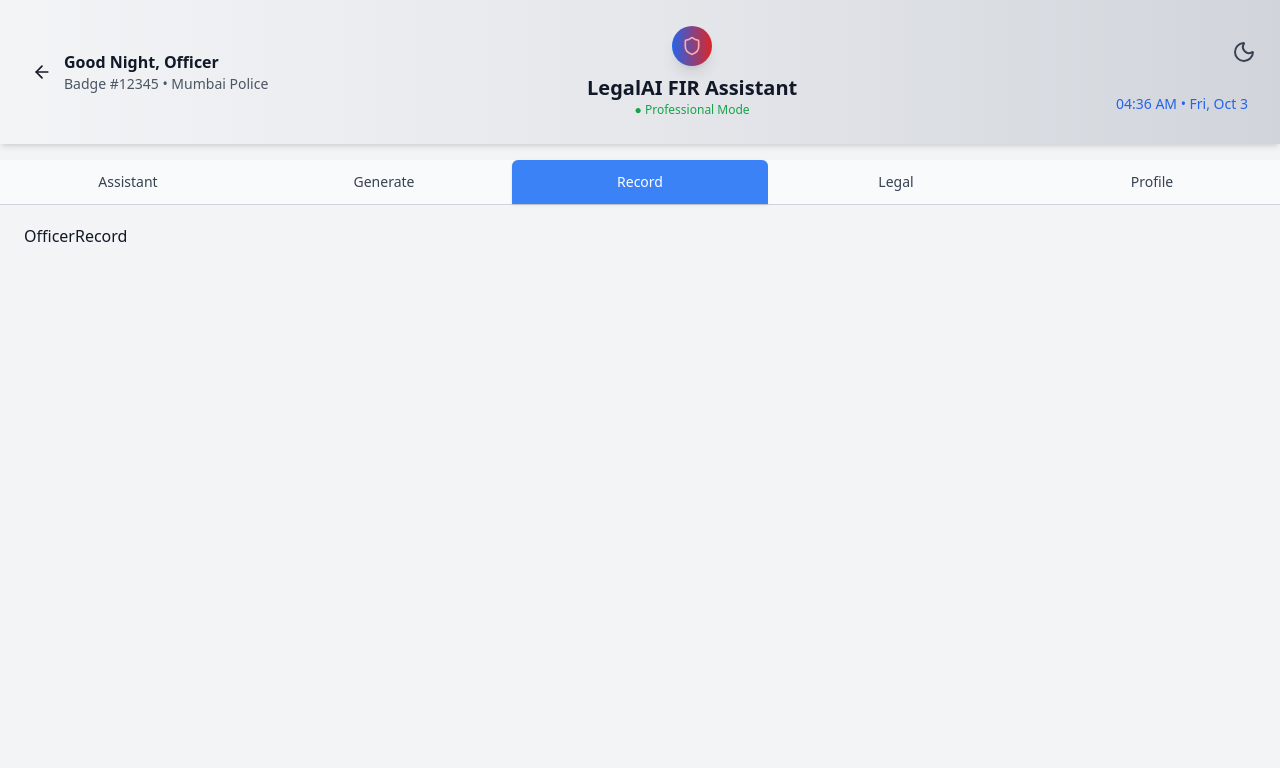
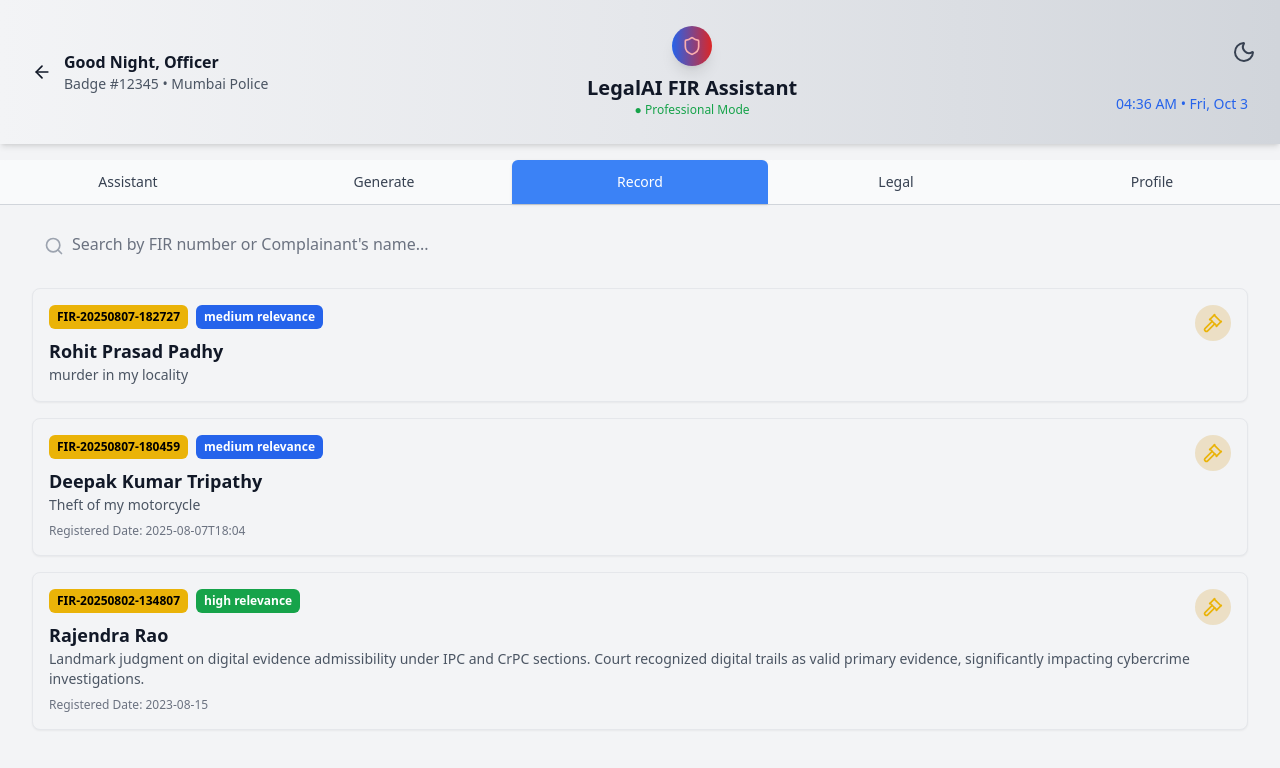
Before and after one commit to cooldkt143/legalAi, a React (Vite) app: page /officerHome in a window 1280 px wide. Both pictures are taken after a click on the button "Record". Shown: the top 768 px of the page. Built offline with nearby package versions, Linux system fonts and the light colour scheme.

Commit message:
adding Officer's legal section and record section page

```diff
--- a/src/components/officer/OfficerLegal.jsx
+++ b/src/components/officer/OfficerLegal.jsx
@@ -1,9 +1,127 @@
-import React from 'react'
+import React, { useState } from "react";
+import { ChevronDown, ChevronUp, Search } from "lucide-react";
+
+const legalSections = [
+  {
+    code: "CrPC 154",
+    codeColor: "bg-purple-600",
+    usage: "high usage",
+    usageColor: "bg-green-600",
+    title: "Information in cognizable cases",
+    details:
+      "Section 154 mandates that every information relating to a cognizable offence must be recorded in writing by a police officer. It ensures timely registration of crimes and is crucial for initiating a police investigation. The informant is entitled to receive a copy of the FIR. If a police officer refuses to register the complaint, the aggrieved party may approach a senior officer. This section is the foundation of procedural justice, ensuring access to legal remedies and protection of victims' rights under the criminal justice system.",
+  },
+  {
+    code: "IPC 302",
+    codeColor: "bg-pink-600",
+    usage: "high usage",
+    usageColor: "bg-green-600",
+    title: "Punishment for murder",
+    details: "This section prescribes punishment for committing the offence of murder, which may extend to death penalty or life imprisonment.",
+  },
+  {
+    code: "IPC 375",
+    codeColor: "bg-pink-600",
+    usage: "high usage",
+    usageColor: "bg-green-600",
+    title: "Rape",
+    details: "Defines the offence of rape and prescribes punishment. This is a critical section for safeguarding women's rights.",
+  },
+  {
+    code: "CrPC 161",
+    codeColor: "bg-purple-600",
+    usage: "medium usage",
+    usageColor: "bg-blue-600",
+    title: "Examination of witnesses by police",
+    details: "Empowers police officers to examine witnesses orally during investigation. However, the witness is not bound to sign any written statement.",
+  },
+  {
+    code: "IPC 420",
+    codeColor: "bg-pink-600",
+    usage: "high usage",
+    usageColor: "bg-green-600",
+    title: "Cheating and dishonestly inducing delivery of property",
+    details: "Punishes acts of cheating, which results in wrongful gain to the accused and wrongful loss to another person.",
+  },
+  {
+    code: "CrPC 41",
+    codeColor: "bg-purple-600",
+    usage: "high usage",
+    usageColor: "bg-green-600",
+    title: "When police may arrest without warrant",
+    details: "Provides conditions under which a police officer can arrest a person without prior approval from a magistrate or a warrant.",
+  },
+];
 
 const OfficerLegal = () => {
+  const [openIndex, setOpenIndex] = useState(null);
+
   return (
-    <div className='pt-10'>OfficerLegal</div>
-  )
-}
+    <div className="w-full px-2 sm:px-2 lg:px-2 py-6 pt-10">
+      {/* Search bar */}
+      <div className="relative w-full mb-6">
+        <Search className="absolute left-3 top-3 text-gray-400 w-5 h-5" />
+        <input
+          type="text"
+          placeholder="Search IPC, CrPC sections, or rights ..."
+          className="w-full pl-10 pr-4 py-2 rounded-lg bg-gray-100 dark:bg-gray-800
+                     text-gray-900 dark:text-gray-100 placeholder-gray-500
+                     focus:outline-none focus:ring-2 focus:ring-blue-500"
+        />
+      </div>
 
-export default OfficerLegal
+      {/* Legal Sections */}
+      <div className="space-y-4">
+        {legalSections.map((section, idx) => (
+          <div
+            key={idx}
+            className="w-full rounded-lg bg-gray-100 dark:bg-gray-900
+                       border border-gray-200 dark:border-gray-700 shadow-sm"
+          >
+            <button
+              onClick={() => setOpenIndex(openIndex === idx ? null : idx)}
+              className="flex justify-between items-center w-full px-4 py-3"
+            >
+              <div>
+                {/* Code & Usage */}
+                <div className="flex flex-wrap items-center gap-2 mb-2">
+                  <span
+                    className={`px-2 py-1 rounded-md text-xs font-semibold text-white ${section.codeColor}`}
+                  >
+                    {section.code}
+                  </span>
+                  <span
+                    className={`px-2 py-1 rounded-md text-xs font-semibold text-white ${section.usageColor}`}
+                  >
+                    {section.usage}
+                  </span>
+                </div>
+
+                {/* Title */}
+                <h2 className="text-base font-semibold text-gray-900 dark:text-gray-100 text-left">
+                  {section.title}
+                </h2>
+              </div>
+
+              {/* Expand/Collapse Icon */}
+              {openIndex === idx ? (
+                <ChevronUp className="w-5 h-5 text-gray-500" />
+              ) : (
+                <ChevronDown className="w-5 h-5 text-gray-500" />
+              )}
+            </button>
+
+            {/* Details (collapsible) */}
+            {openIndex === idx && (
+              <div className="px-4 pb-4 text-sm text-gray-700 dark:text-gray-300">
+                {section.details}
+              </div>
+            )}
+          </div>
+        ))}
+      </div>
+    </div>
+  );
+};
+
+export default OfficerLegal;
--- a/src/components/officer/OfficerRecord.jsx
+++ b/src/components/officer/OfficerRecord.jsx
@@ -1,9 +1,99 @@
-import React from 'react'
+import React from "react";
+import { Search, Gavel } from "lucide-react";
+
+const records = [
+  {
+    fir: "FIR-20250807-182727",
+    relevance: "medium relevance",
+    relevanceColor: "bg-blue-600",
+    name: "Rohit Prasad Padhy",
+    description: "murder in my locality",
+    date: "",
+  },
+  {
+    fir: "FIR-20250807-180459",
+    relevance: "medium relevance",
+    relevanceColor: "bg-blue-600",
+    name: "Deepak Kumar Tripathy",
+    description: "Theft of my motorcycle",
+    date: "2025-08-07T18:04",
+  },
+  {
+    fir: "FIR-20250802-134807",
+    relevance: "high relevance",
+    relevanceColor: "bg-green-600",
+    name: "Rajendra Rao",
+    description:
+      "Landmark judgment on digital evidence admissibility under IPC and CrPC sections. Court recognized digital trails as valid primary evidence, significantly impacting cybercrime investigations.",
+    date: "2023-08-15",
+  },
+];
 
 const OfficerRecord = () => {
   return (
-    <div className='pt-10'>OfficerRecord</div>
-  )
-}
+    <div className="w-full px-2 sm:px-2 lg:px-2 py-6 pt-10">
+      {/* Search bar */}
+      <div className="relative w-full mb-6">
+        <Search className="absolute left-3 top-3 text-gray-400 w-5 h-5" />
+        <input
+          type="text"
+          placeholder="Search by FIR number or Complainant's name..."
+          className="w-full pl-10 pr-4 py-2 rounded-lg bg-gray-100 dark:bg-gray-800
+                     text-gray-900 dark:text-gray-100 placeholder-gray-500
+                     focus:outline-none focus:ring-2 focus:ring-blue-500"
+        />
+      </div>
 
-export default OfficerRecord
+      {/* Records List */}
+      <div className="space-y-4">
+        {records.map((record, idx) => (
+          <div
+            key={idx}
+            className="flex justify-between items-start w-full p-4 rounded-lg bg-gray-100
+                       dark:bg-gray-900 shadow-sm border border-gray-200 dark:border-gray-700"
+          >
+            <div>
+              {/* FIR & Relevance */}
+              <div className="flex flex-wrap items-center gap-2 mb-2">
+                <span className="px-2 py-1 rounded-md text-xs font-semibold bg-yellow-500 text-black">
+                  {record.fir}
+                </span>
+                <span
+                  className={`px-2 py-1 rounded-md text-xs font-semibold text-white ${record.relevanceColor}`}
+                >
+                  {record.relevance}
+                </span>
+              </div>
+
+              {/* Name */}
+              <h2 className="text-lg font-semibold text-gray-900 dark:text-gray-100">
+                {record.name}
+              </h2>
+
+              {/* Description */}
+              <p className="text-gray-600 dark:text-gray-300 text-sm">
+                {record.description}
+              </p>
+
+              {/* Date */}
+              {record.date && (
+                <p className="text-xs text-gray-500 mt-2">
+                  Registered Date: {record.date}
+                </p>
+              )}
+            </div>
+
+            {/* Icon */}
+            <div className="flex-shrink-0">
+              <button className="p-2 rounded-full bg-yellow-600/20 text-yellow-500 hover:bg-yellow-600/30 transition">
+                <Gavel className="w-5 h-5" />
+              </button>
+            </div>
+          </div>
+        ))}
+      </div>
+    </div>
+  );
+};
+
+export default OfficerRecord;
```
Also changed, not shown: src/components/officer/OfficerAssistant.jsx (line endings or trailing spaces).
